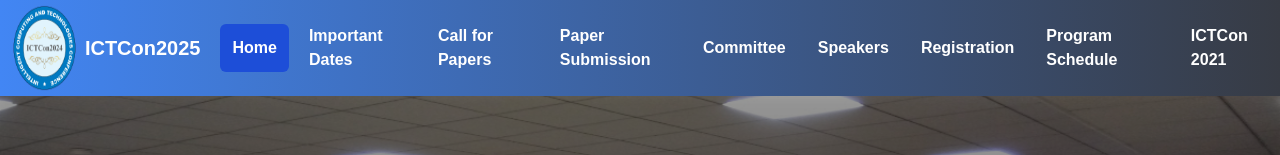
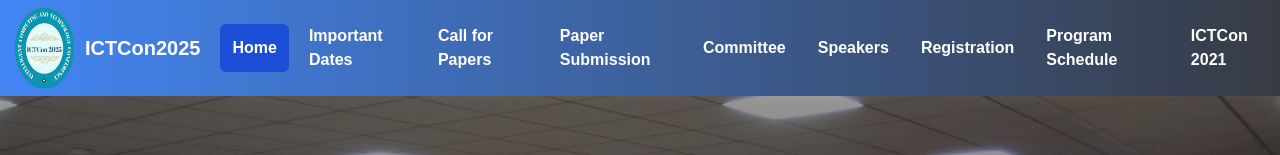
Before and after one commit to ictcon-cit/ictcon_2026, a Next.js app: page / in a window 1280 px wide. Shown: the top 155 px of the page. Built offline with nearby package versions, Linux system fonts and the light colour scheme.

Commit message:
modify website

```diff
--- a/src/components/common/header.tsx
+++ b/src/components/common/header.tsx
@@ -31,7 +31,7 @@ export default function Header() {
           <div className="flex items-center justify-around px-3">
             <div className="flex justify-center items-center">
               <img
-                src="/images/icons/ictlogo.png"
+                src="/images/icons/ictlogo2.png"
                 alt="MapleTree"
                 className="rounded-full overflow-hidden md:h-[5.5rem] md:w-[5.5rem] sm:h-10 sm:w-10 h-8 w-8"
               />
```
Also changed, not shown: public/images/icons/ictlogo2.png (added), 1 other file (tests, documents, lock files or other folders).
